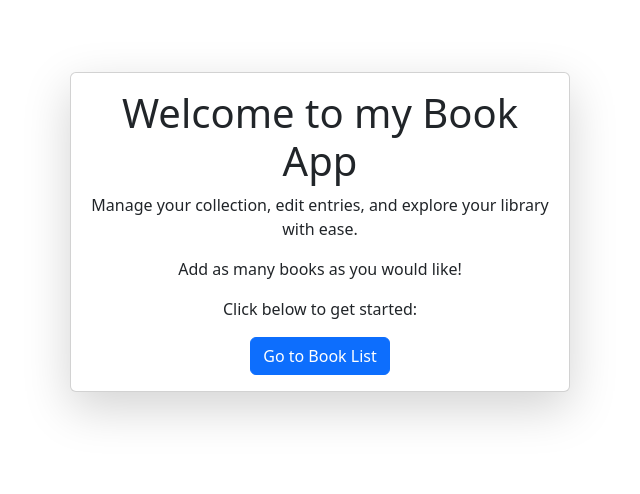
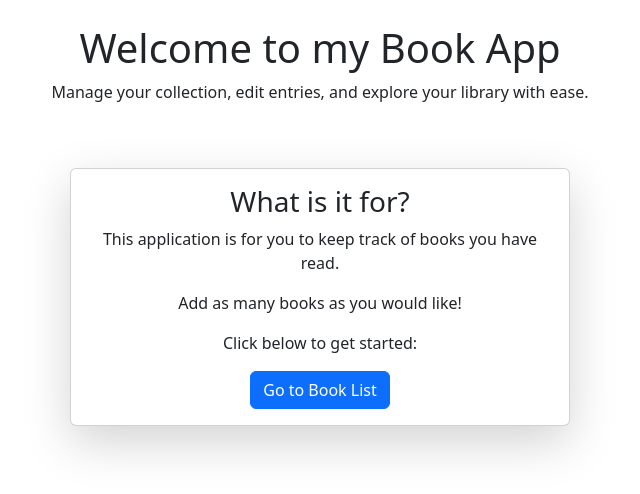
Before and after one commit to cfuenning/CSCI4830-TechExercise, a Django app: page / in a window 1280 px wide. Shown: the part 24-518 px from the top of the page, without its empty margins (320-960 px from the left). Run offline with Django 5.2, Linux system fonts and the light colour scheme; some libraries are stand-ins or nearby versions.

Commit message:
updating home page

```diff
--- a/books/templates/index_books.html
+++ b/books/templates/index_books.html
@@ -2,12 +2,19 @@
 {% load static %}
 {% block title %}Home{% endblock %}
 {% block content %}
+
+<div class="text-center">
+    <h1>Welcome to my Book App</h1>
+    <p>Manage your collection, edit entries, and explore your library with ease.</p>
+</div>
+
+
 <div class="container py-5">
   <div class="card shadow-lg text-center" style="max-width: 500px; margin: auto;">
     <div class="card-body">
-        <h1>Welcome to my Book App</h1>
 
-        <p>Manage your collection, edit entries, and explore your library with ease.</p>
+        <h3>What is it for?</h3>
+        <p>This application is for you to keep track of books you have read.</p>
         <p>Add as many books as you would like!</p>
         <p>Click below to get started:</p>
         <a href="{% url 'library_view' %}" class="btn btn-primary">Go to Book List</a>
```
